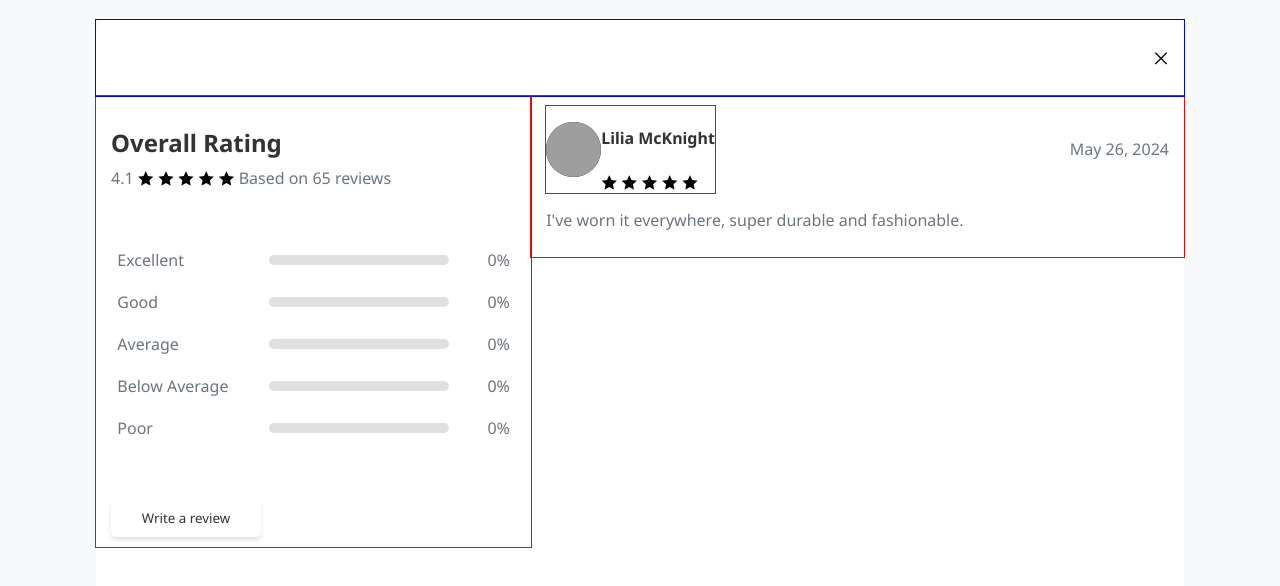
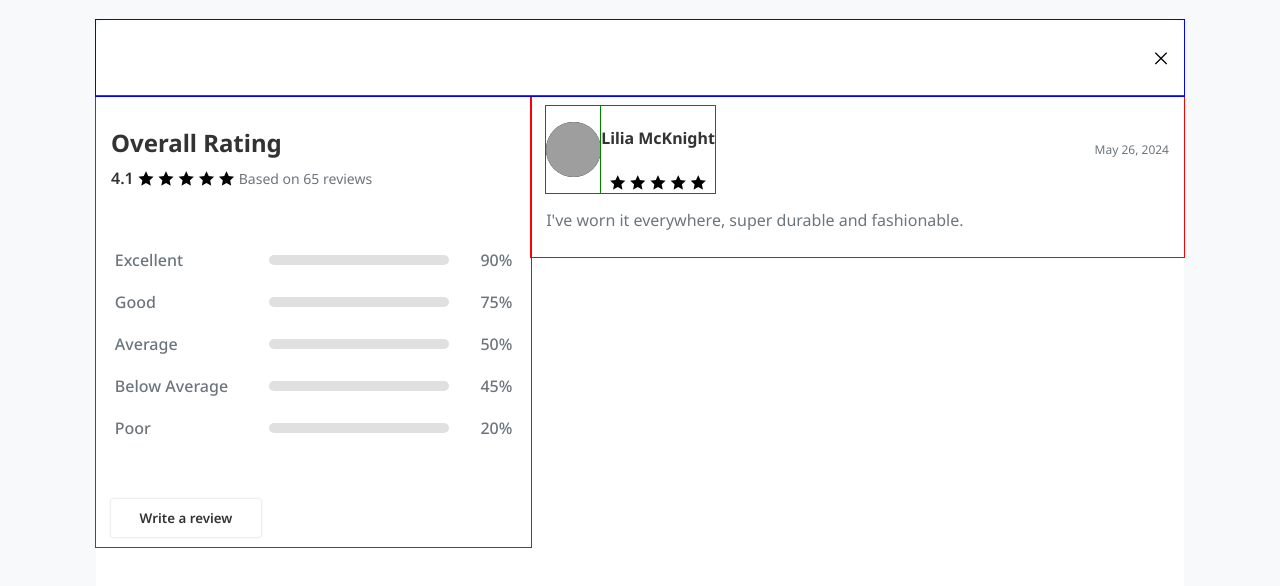
Before and after one commit to SamahTT/product-review-starter, a plain HTML site: page product-reviews/index.html in a window 1280 px wide. Drawn offline with nearby package versions, Linux system fonts and the light colour scheme; no server answers; grey boxes are pictures that could not be loaded.

Commit message:
'updates'

```diff
--- a/product-reviews/css/style.css
+++ b/product-reviews/css/style.css
@@ -1,58 +1,35 @@
 :root {
   /* Background and panel colors */
-  --background-color: #f8f9fa; /* Light gray for the background */
-  --panel-color: #ffffff;      /* White background for the review panel */
+  --background-color: #f8f9fa;
+  /* Light gray for the background */
+  --panel-color: #ffffff;
+  /* White background for the review panel */
 
   /* Text colors */
-  --text-dark: #333333;        /* Dark text color */
-  --text-muted: #6c757d;       /* Muted gray text for dates and secondary text */
+  --text-dark: #333333;
+  /* Dark text color */
+  --text-muted: #6c757d;
+  /* Muted gray text for dates and secondary text */
 
   /* Rating colors */
-  --rating-excellent: #4CAF50; /* Green for Excellent rating */
-  --rating-good: #8BC34A;      /* Lighter green for Good rating */
-  --rating-average: #FFEB3B;   /* Yellow for Average rating */
-  --rating-below-average: #FFC107; /* Amber for Below Average rating */
-  --rating-poor: #e7621b;/* Gray for Poor rating */
+  --rating-excellent: #4CAF50;
+  /* Green for Excellent rating */
+  --rating-good: #8BC34A;
+  /* Lighter green for Good rating */
+  --rating-average: #FFEB3B;
+  /* Yellow for Average rating */
+  --rating-below-average: #FFC107;
+  /* Amber for Below Average rating */
+  --rating-poor: #e7621b;
+  /* Gray for Poor rating */
   --rating-bar: #E0E0E0;
 
   /* Star colors */
-  --star-filled: #FFC107;      /* Amber yellow for filled stars */
-  --star-empty: #E0E0E0;       /* Light gray for empty stars */
+  --star-filled: #FFC107;
+  /* Amber yellow for filled stars */
+  --star-empty: #E0E0E0;
+  /* Light gray for empty stars */
 }
-
-/*
-.modal-background {
-  background-color: var(--background-color);
-}
-
-.panel {
-  background-color: var(--panel-color);
-}
-
-.text-dark {
-  color: var(--text-dark);
-}
-
-.text-muted {
-  color: var(--text-muted);
-}
-
-.rating-excellent {
-  background-color: var(--rating-excellent);
-}
-
-.rating-good {
-  background-color: var(--rating-good);
-}
-
-.rating-average {
-  background-color: var(--rating-average);
-}
-
-.rating-below-average {
-  background-color: var(--rating-below-average);
-}
-*/
 
 body {
   padding: 0;
@@ -85,7 +62,7 @@ content (col-sm , col-lg)
   background: var(--panel-color);
 }
 
-.modal-header{
+.modal-header {
   display: flex;
   justify-content: end;
   align-items: center;
@@ -94,23 +71,29 @@ content (col-sm , col-lg)
   padding: 15px;
 }
 
-.modal-content{
+.modal-content {
   display: flex;
   align-items: start;
   justify-content: center;
 }
 
-.col-sm{
+.col-sm {
   width: 40%;
   padding: 10px 15px;
 }
 
-.col-lg{
+.col-lg {
   width: 60%;
   padding: 10px 15px;
+  overflow-y: scroll;
 }
 
-.col-sm, .col-lg{
+.col-lg::-webkit-scrollbar{
+  display: none;
+}
+
+.col-sm,
+.col-lg {
   outline: 1px solid red;
 }
 
@@ -118,82 +101,99 @@ content (col-sm , col-lg)
 col-sm content
 */
 
-#all-percentages-wrapper{
+#all-percentages-wrapper {
   margin-bottom: 50px;
 }
 
-.percentage-wrapper{
+.percentage-wrapper {
   display: flex;
   align-items: center;
   justify-content: space-evenly;
-  padding: 10px 5px;
+  padding: 10px 0;
 }
 
-.overall-rating{
+.overall-rating {
   margin-top: -12px;
   margin-bottom: 50px;
 }
 
-.rating-category{
+.rating-category {
   width: 150px;
+  font-weight: 500;
 }
 
 .percentage {
   width: 60px;
   text-align: end;
+  font-weight: 500;
 }
 
-.bar{
+.bar {
   width: 180px;
   height: 10px;
   background-color: var(--rating-bar);
   border-radius: 1.7em;
 }
 
-.btn{
+.btn {
   width: 150px;
   padding: 10px 15px;
-  border-radius: 5px;
+  border-radius: 3px;
   background-color: var(--panel-color);
   color: var(--text-dark);
   border: none;
   cursor: pointer;
-  box-shadow: 0 4px 6px -1px rgba(0, 0, 0, 0.1), 0 2px 4px -1px rgba(0, 0, 0, 0.06);
+  box-shadow: 0 0px 2px 1px rgba(0, 0, 0, 0.09);
   font-family: "Noto Sans", system-ui, -apple-system, BlinkMacSystemFont,
     "Segoe UI", Roboto, Oxygen, Ubuntu, Cantarell, "Open Sans", "Helvetica Neue",
     sans-serif;
+  font-weight: 600;
+  margin-left: auto;
+  margin-right: auto;
 }
 
 /*
 col-lg: reviews
 */
 
-.review-header{
+.review-header {
   display: flex;
   align-items: center;
   justify-content: space-between;
 }
 
-.review-info{
+.review-info {
   outline: 1px solid red;
   display: flex;
   justify-content: space-around;
   align-items: center;
 }
 
-.reviewer-photo{
+.reviewer-photo {
   width: 55px;
   height: 55px;
   border-radius: 50%;
   background-color: black;
 }
 
-#empty-reviews{
+.reviewer-details {
+  display: flex;
+  flex-direction: column;
+  align-items: center;
+  justify-content: center;
+  outline: 1px solid green;
+}
+
+.review-date {
+  font-size: 12px;
+}
+
+#empty-reviews {
   text-align: center;
   padding-top: 80px;
 }
 
-.small-circle{
+.small-circle {
   width: 40px;
   height: 40px;
   border-radius: 50%;
@@ -205,28 +205,39 @@ col-lg: reviews
   margin-right: auto;
 }
 
-.disabled{
+.disabled {
   display: none;
 }
 
 
 /* text styling*/
-span, p{
+span,
+p {
   color: var(--text-muted);
 }
 
-h2, h4{
+h2,
+h4 {
   color: var(--text-dark);
 }
 
-h2{
+h2 {
   font-size: 24px;
 }
 
-h4{
+h4 {
   font-size: 16px;
 }
 
+.secondary-text {
+  font-size: 14px;
+}
+
+#avg-rating {
+  color: var(--text-dark);
+  font-weight: 600;
+  font-size: 16px;
+}
 
 /* credits */
 .credits {
@@ -242,3 +253,13 @@ h4{
   color: #000;
   font-weight: bold;
 }
+
+@media only screen and (max-width: 750px) {
+  .modal-content{
+    flex-direction: column;
+    align-items: start;
+  }
+  .modal-content > *{
+    width: 100%;
+  }
+}
--- a/product-reviews/index.html
+++ b/product-reviews/index.html
@@ -40,7 +40,7 @@
           <i class="ri-star-fill"></i>
           <i class="ri-star-fill"></i>
 
-          <span>Based on <span id="reviews-count">65</span> reviews</span>
+          <span class="secondary-text">Based on <span id="reviews-count">65</span> reviews</span>
         </div>
         <div id="all-percentages-wrapper">
           <div class="percentage-wrapper">
--- a/product-reviews/js/index.js
+++ b/product-reviews/js/index.js
@@ -1,4 +1,7 @@
 // Fetch data from API
+let storedData
+
+// Fetch function
 fetch('https://www.greatfrontend.com/api/projects/challenges/e-commerce/products/:productId/reviews')
     .then(response => {
         if(!response.ok){
@@ -8,8 +11,42 @@ fetch('https://www.greatfrontend.com/api/projects/challenges/e-commerce/products
     })
     .then(data =>{
         console.log(data)
-        console.log(data.aggregate.counts[0].count)
+        //console.log(data.aggregate.counts[1].count)
+        storedData = data;
     })
     .catch(error =>{
         console.error('There was a problem with the fetch operation:', error);
     })
+
+// Display data on overall ratings
+// Get elements by their IDs
+const excellentPercentage = document.getElementById('excellent-percentage');
+const goodPercentage = document.getElementById('good-percentage');
+const averagePercentage = document.getElementById('average-percentage');
+const belowAveragePercentage = document.getElementById('below-average-percentage');
+const poorPercentage = document.getElementById('poor-percentage');
+
+// Set percentages values
+
+const percentages = {
+    excellent: 90,
+    good: 75,
+    average: 50,
+    below_average: 45,
+    poor: 20
+};
+
+// call functio
+updatePercentages()
+
+
+// Function to update percentages in the DOM
+function updatePercentages(){
+    excellentPercentage.textContent = `${percentages.excellent}%`;
+    goodPercentage.textContent = `${percentages.good}%`;
+    averagePercentage.textContent = `${percentages.average}%`;
+    belowAveragePercentage.textContent = `${percentages.below_average}%`;
+    poorPercentage.textContent = `${percentages.poor}%`;
+
+    // Update percentages bars
+}
```
